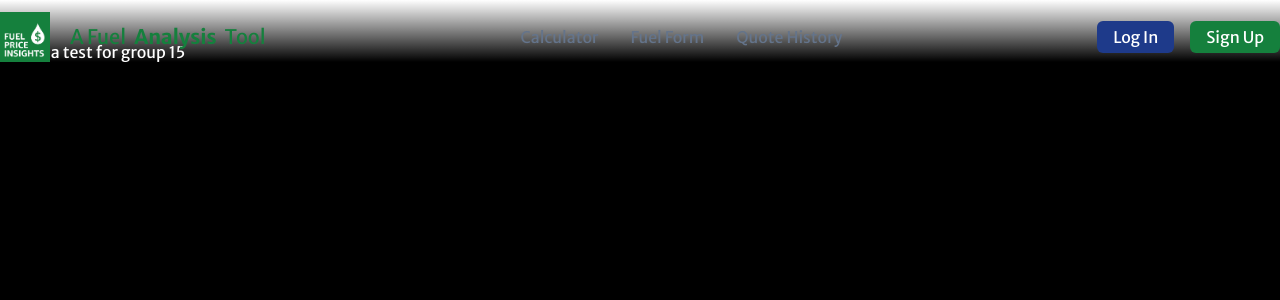
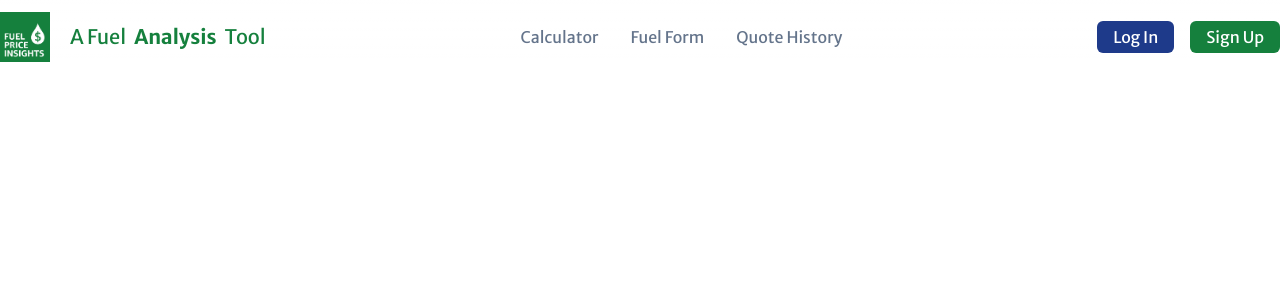
Before and after one commit to caoboyeehaw/fuel-price-insights, a Next.js app: page / in a window 1280 px wide. Shown: the top 300 px of the page. Built offline with nearby package versions, Linux system fonts and the light colour scheme.

Commit message:
color change

```diff
--- a/src/styles/globals.css
+++ b/src/styles/globals.css
@@ -5,7 +5,7 @@
 @import url('https://fonts.googleapis.com/css2?family=Merriweather+Sans:wght@400;700&display=swap');
 
 :root {
-  --foreground-rgb: 17, 17, 17; /* Black color similar to Amazon */
+  --foreground-rgb: 255, 255, 255; /* white color */
   --background-start-rgb: 255, 255, 255; /* Pure white */
   --background-end-rgb: 255, 255, 255; /* Pure white */
 }
@@ -13,8 +13,8 @@
 @media (prefers-color-scheme: light) {
   :root {
     --foreground-rgb: 255, 255, 255; /* Pure white for dark mode text */
-    --background-start-rgb: 0, 0, 0; /* Pure black for dark mode background */
-    --background-end-rgb: 0, 0, 0; /* Pure black for dark mode background */
+    --background-start-rgb: 255, 255, 255; /* Pure light for dark mode background */
+    --background-end-rgb: 255, 255, 255; /* Pure light  for dark mode background */
   }
 }
 
```
